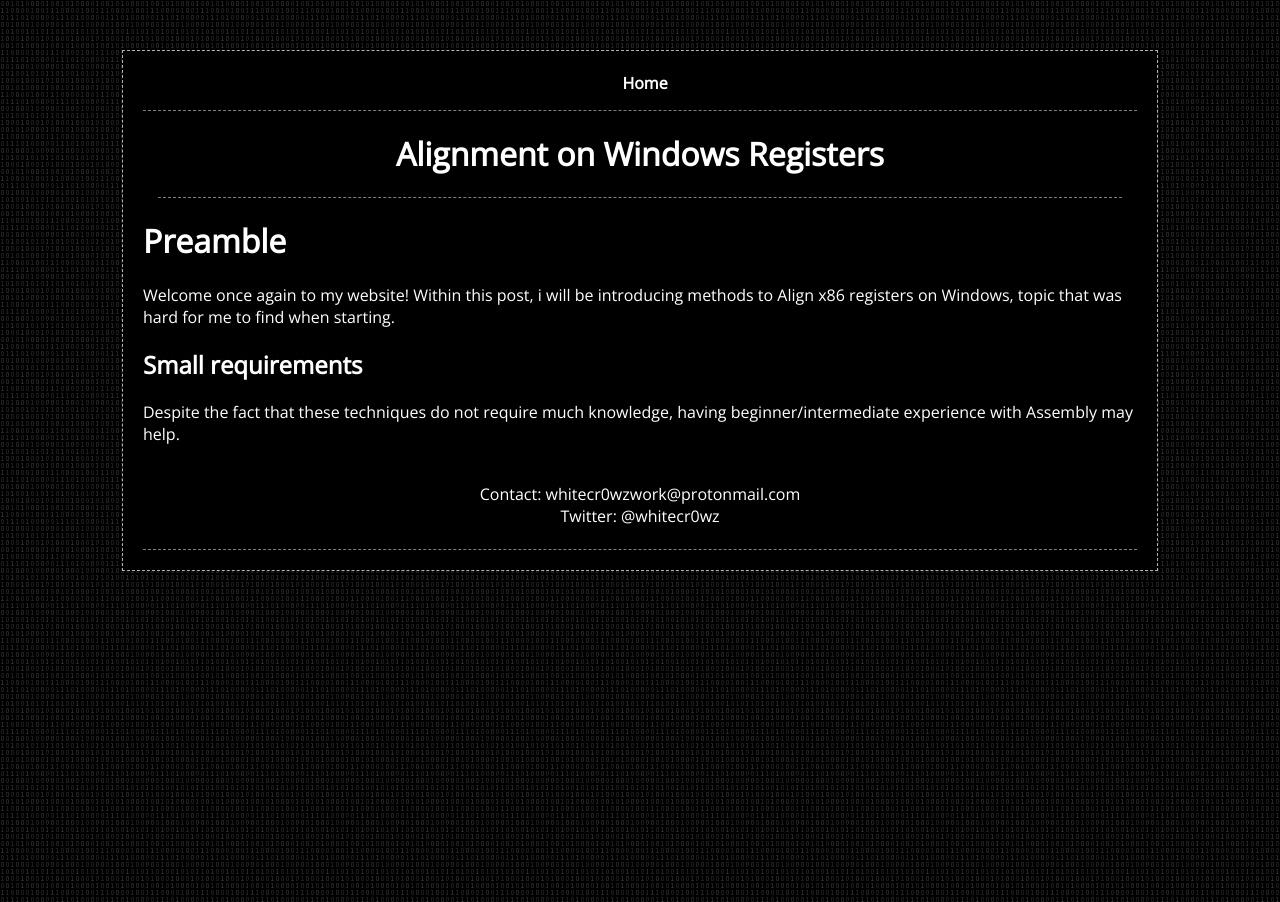
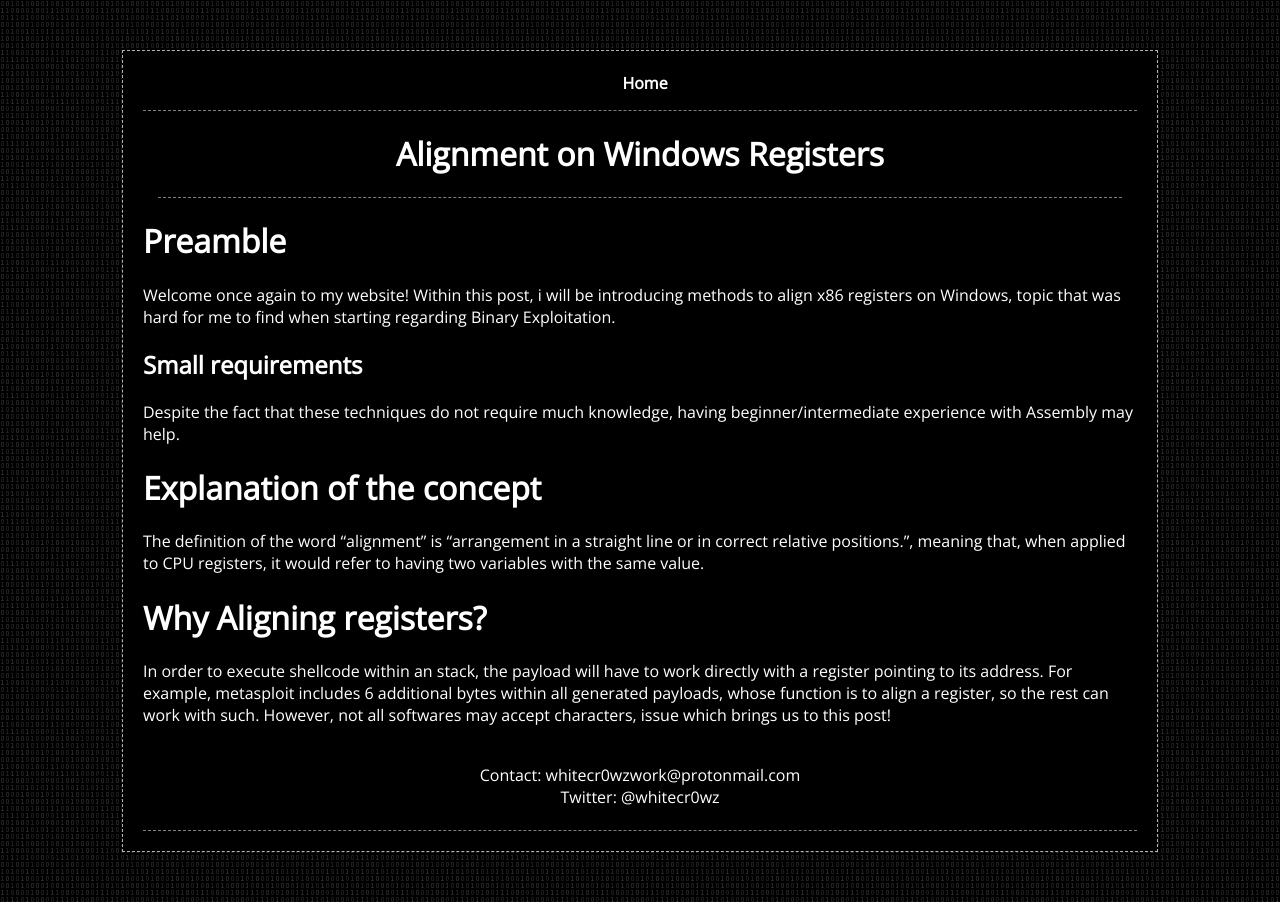
Before and after one commit to whitecr0wz/whitecr0wz.github.io, a Jekyll site: the page built from _posts/posts/2020-05-23-Alignments-on-windows-registers.md, in a window 1280 px wide. Built offline with Jekyll 4.4.1, drawn with Linux system fonts in a browser that asks for light colours.

Commit message:
Update 2020-05-23-Alignments-on-windows-registers.md

```diff
--- a/_posts/posts/2020-05-23-Alignments-on-windows-registers.md
+++ b/_posts/posts/2020-05-23-Alignments-on-windows-registers.md
@@ -9,8 +9,17 @@ en: true
 
 # Preamble
 
-Welcome once again to my website! Within this post, i will be introducing methods to Align x86 registers on Windows, topic that was hard for me to find when starting.
+Welcome once again to my website! Within this post, i will be introducing methods to align x86 registers on Windows, topic that was hard for me to find when starting regarding Binary Exploitation.
 
 ## Small requirements
 
 Despite the fact that these techniques do not require much knowledge, having beginner/intermediate experience with Assembly may help.
+
+# Explanation of the concept
+
+The definition of the word "alignment" is "arrangement in a straight line or in correct relative positions.", meaning that, when applied
+to CPU registers, it would refer to having two variables with the same value.
+
+# Why Aligning registers?
+
+In order to execute shellcode within an stack, the payload will have to work directly with a register pointing to its address. For example, metasploit includes 6 additional bytes within all generated payloads, whose function is to align a register, so the rest can work with such. However, not all softwares may accept characters, issue which brings us to this post!
```
